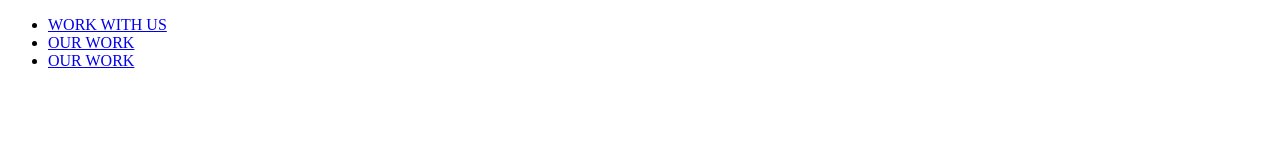
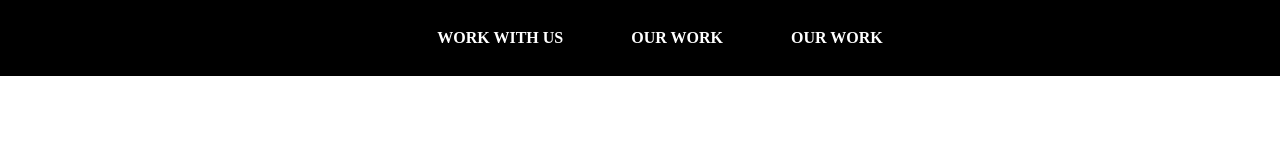
Before and after one commit to AnnaLukov/homework-frontend-anna-lukovich, a plain HTML site: page leaason-18-css/task1.html in a window 1280 px wide. Drawn offline with Linux system fonts and the light colour scheme.

Commit message:
Correctoin work in file task1.html and style.css

```diff
--- a/leaason-18-css/style.css
+++ b/leaason-18-css/style.css
@@ -0,0 +1,35 @@
+* {
+    box-sizing: border-box;
+}
+
+.header {
+    width: 100%;
+    position: fixed;
+    top: 0;
+    left: 0;
+    background: black;
+    padding: 0.5rem;
+}
+
+.nav {
+    display: inline-block;
+    width: 100%;
+    text-align: center;
+    vertical-align: middle;
+}
+
+.nav__items {
+    width: 100%;
+}
+
+.nav__item {
+    display: inline-block;
+    margin: 0.3rem 2rem;
+}
+
+.nav__item a {
+    color: white;
+    text-decoration: none;
+    font-weight: bold;
+    cursor: pointer;
+}
--- a/leaason-18-css/task1.html
+++ b/leaason-18-css/task1.html
@@ -3,6 +3,7 @@
 <head>
   <meta charset="UTF-8">
   <title>lesson 18</title>
+  <link href="style.css" rel="stylesheet">
 </head>
 <body>
   <header class="header">
```
